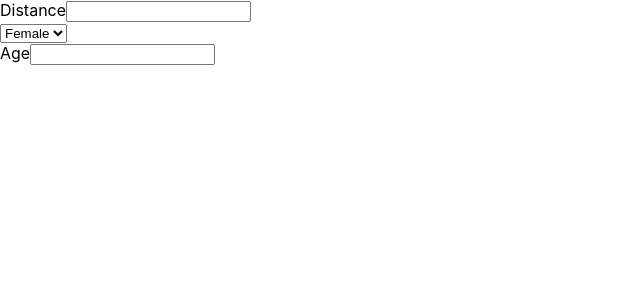
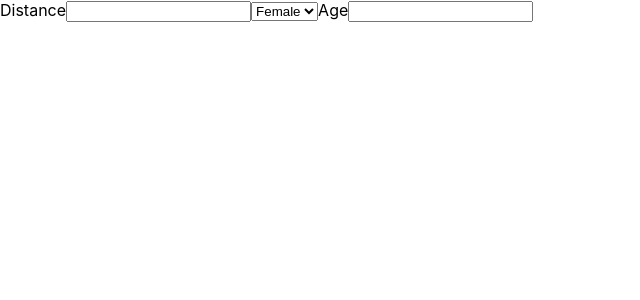
Before and after one commit to erikwesterberg/cooper-client, a React (Create React App) app: page / in a window 1280 px wide. Shown: the top 300 px of the page, without its empty margins (0-640 px from the left). Built offline with nearby package versions, Linux system fonts and the light colour scheme.

Commit message:
Recafocters with a own inputfield component and render it to app.js, all green

```diff
--- a/src/App.js
+++ b/src/App.js
@@ -1,40 +1,27 @@
-import React, { Component } from 'react';
-import DisplayCooperResult from './Components/DisplayCooperResult';
+import React, { Component } from "react";
+import DisplayCooperResult from "./Components/DisplayCooperResult";
+import InputFields from "./Components/InputFields";
 
 class App extends Component {
   constructor(props) {
     super(props);
     this.state = {
-      distance: '',
-      gender: 'female',
-      age: ''
-    }
+      distance: "",
+      gender: "female",
+      age: ""
+    };
   }
 
   onChange(event) {
     this.setState({
       [event.target.id]: event.target.value
-    })
+    });
   }
 
- render() {
+  render() {
     return (
       <div>
-        <div>
-          <label>Distance</label>
-          <input id="distance" onChange={this.onChange.bind(this)}></input>
-        </div>
-
-        <select id="gender" onChange={this.onChange.bind(this)}>
-          <option value="female">Female</option>
-          <option value="male">Male</option>
-        </select>
-
-        <div>
-          <label>Age</label>
-          <input id="age" onChange={this.onChange.bind(this)}></input>
-        </div>
-
+        <InputFields inputChangeHandler={this.onChange.bind(this)} />
         <DisplayCooperResult
           distance={this.state.distance}
           gender={this.state.gender}
--- /dev/null
+++ b/src/Components/InputFields.js
@@ -0,0 +1,20 @@
+import React from 'react';
+
+const InputFields = (props) => {
+  return (
+    <>
+      <label>Distance</label>
+      <input id="distance" onChange={props.inputChangeHandler}></input>
+
+      <select id="gender" onChange={props.inputChangeHandler}>
+        <option value="female">Female</option>
+        <option value="male">Male</option>
+      </select>
+
+      <label>Age</label>
+      <input id="age" onChange={props.inputChangeHandler}></input>
+    </>
+  )
+}
+
+export default InputFields;
```
